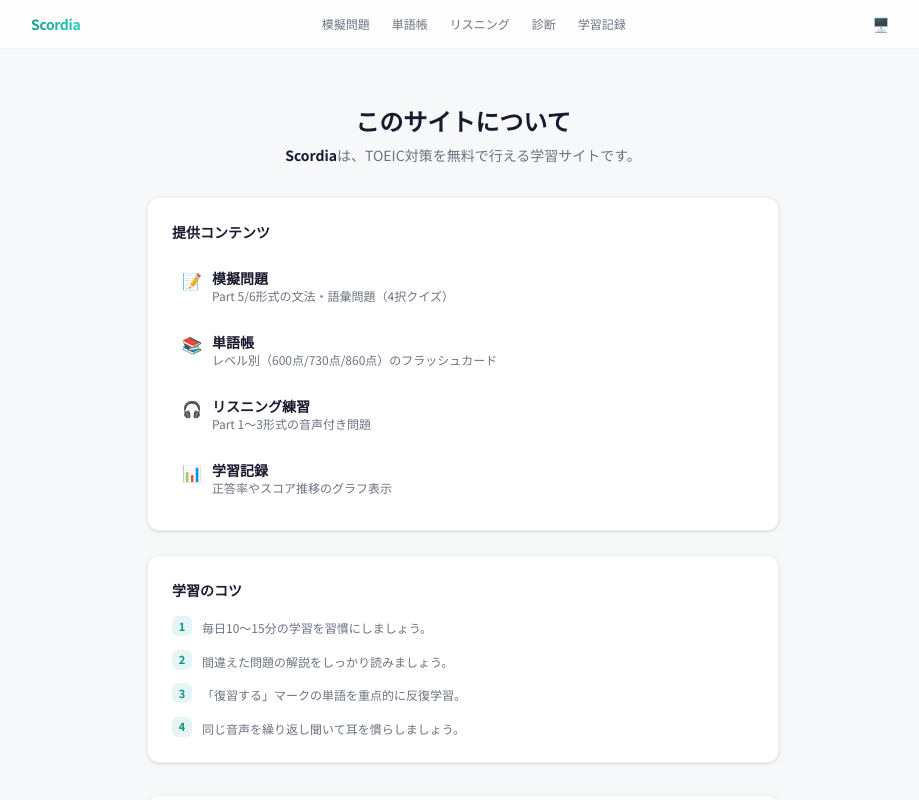
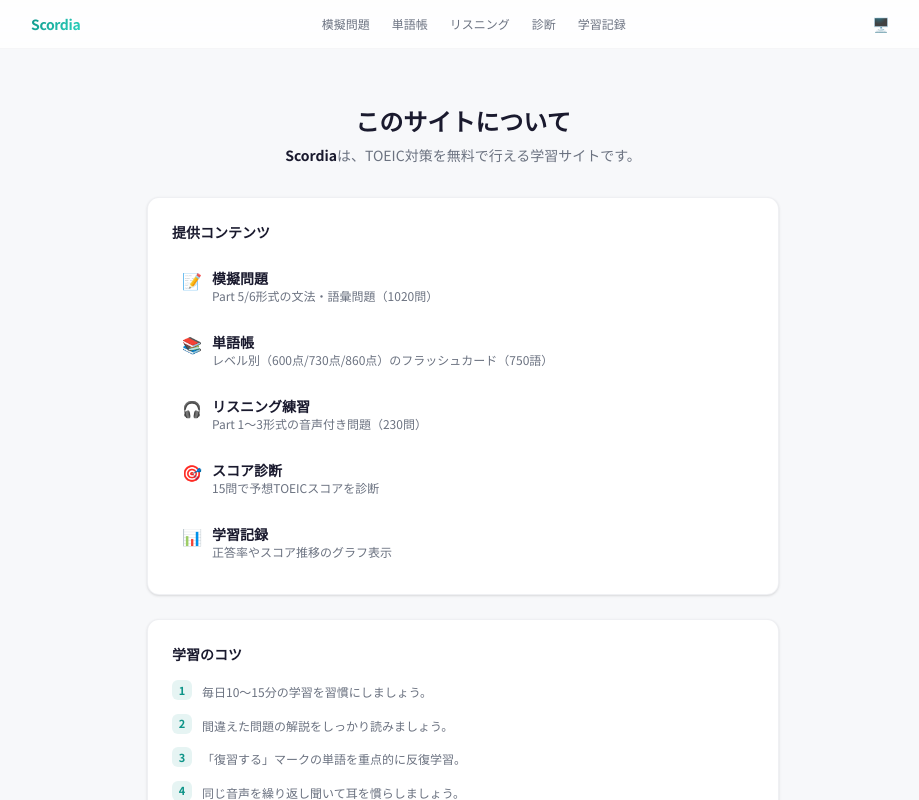
Before and after one commit to shutout8192/scordia, a Next.js app: page /about in a window 1280 px wide. Shown: the top 800 px of the page, without its empty margins (177-1096 px from the left). Built offline with nearby package versions, Linux system fonts and the light colour scheme.

Commit message:
fix: update about page stats, improve feature grid layout for 5 items

```diff
--- a/src/app/about/page.tsx
+++ b/src/app/about/page.tsx
@@ -22,9 +22,10 @@ export default function AboutPage() {
         <h2 className="text-sm font-bold mb-4">提供コンテンツ</h2>
         <div className="space-y-2">
           {[
-            { icon: "📝", title: "模擬問題", desc: "Part 5/6形式の文法・語彙問題（4択クイズ）" },
-            { icon: "📚", title: "単語帳", desc: "レベル別（600点/730点/860点）のフラッシュカード" },
-            { icon: "🎧", title: "リスニング練習", desc: "Part 1〜3形式の音声付き問題" },
+            { icon: "📝", title: "模擬問題", desc: "Part 5/6形式の文法・語彙問題（1020問）" },
+            { icon: "📚", title: "単語帳", desc: "レベル別（600点/730点/860点）のフラッシュカード（750語）" },
+            { icon: "🎧", title: "リスニング練習", desc: "Part 1〜3形式の音声付き問題（230問）" },
+            { icon: "🎯", title: "スコア診断", desc: "15問で予想TOEICスコアを診断" },
             { icon: "📊", title: "学習記録", desc: "正答率やスコア推移のグラフ表示" },
           ].map((item) => (
             <div key={item.title} className="flex items-start gap-2.5 p-2.5 rounded-lg hover:bg-surface-dim transition-colors">
--- a/src/app/page.tsx
+++ b/src/app/page.tsx
@@ -127,7 +127,7 @@ export default function HomePage() {
       {/* Features */}
       <section className="max-w-3xl mx-auto px-5 pt-14 pb-16">
         <h2 className="text-lg font-bold mb-6 text-center">学習コンテンツ</h2>
-        <div className="grid grid-cols-1 sm:grid-cols-2 gap-4">
+        <div className="grid grid-cols-1 sm:grid-cols-2 lg:grid-cols-3 gap-4">
           {features.map((f) => (
             <Link
               key={f.href}
```
